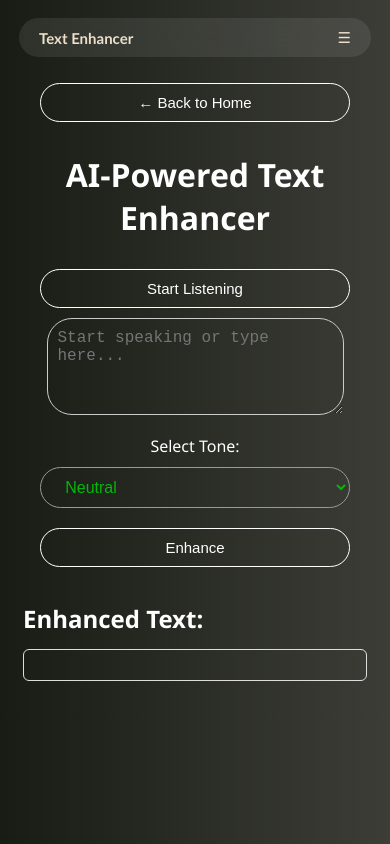
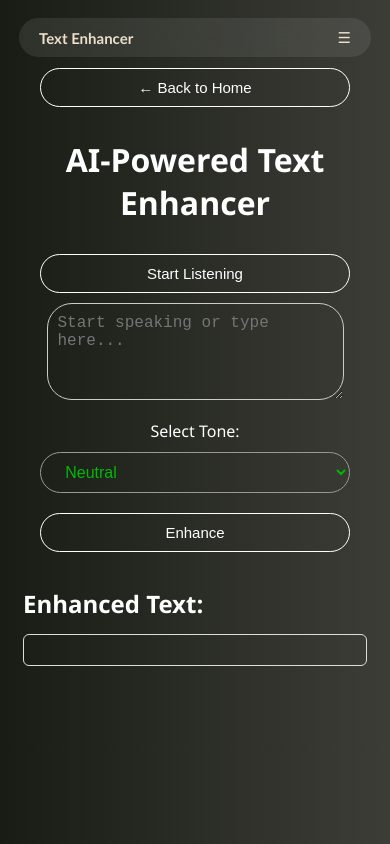
Before and after one commit to Dhruva1129/text-enhancer, a React (Vite) app in the folder my-app/: page /text-enhancer in a window 390 px wide. Built offline with nearby package versions, Linux system fonts and the light colour scheme.

Commit message:
Update TextEnhancer.css

```diff
--- a/my-app/src/components/Enhance/TextEnhancer.css
+++ b/my-app/src/components/Enhance/TextEnhancer.css
@@ -1,7 +1,7 @@
 .container {
     height: auto;
     max-width: 750px;
-    margin: 0 auto;
+    margin: 60px auto;
     padding: 20px;
     font-family: 'Segoe UI', sans-serif;
     text-align: center;
@@ -93,7 +93,7 @@
     .container {
       height: auto;
       padding: 15px;
-      margin-top: 30px;
+      margin-top: 15px;
     }
 
     textarea {
```
